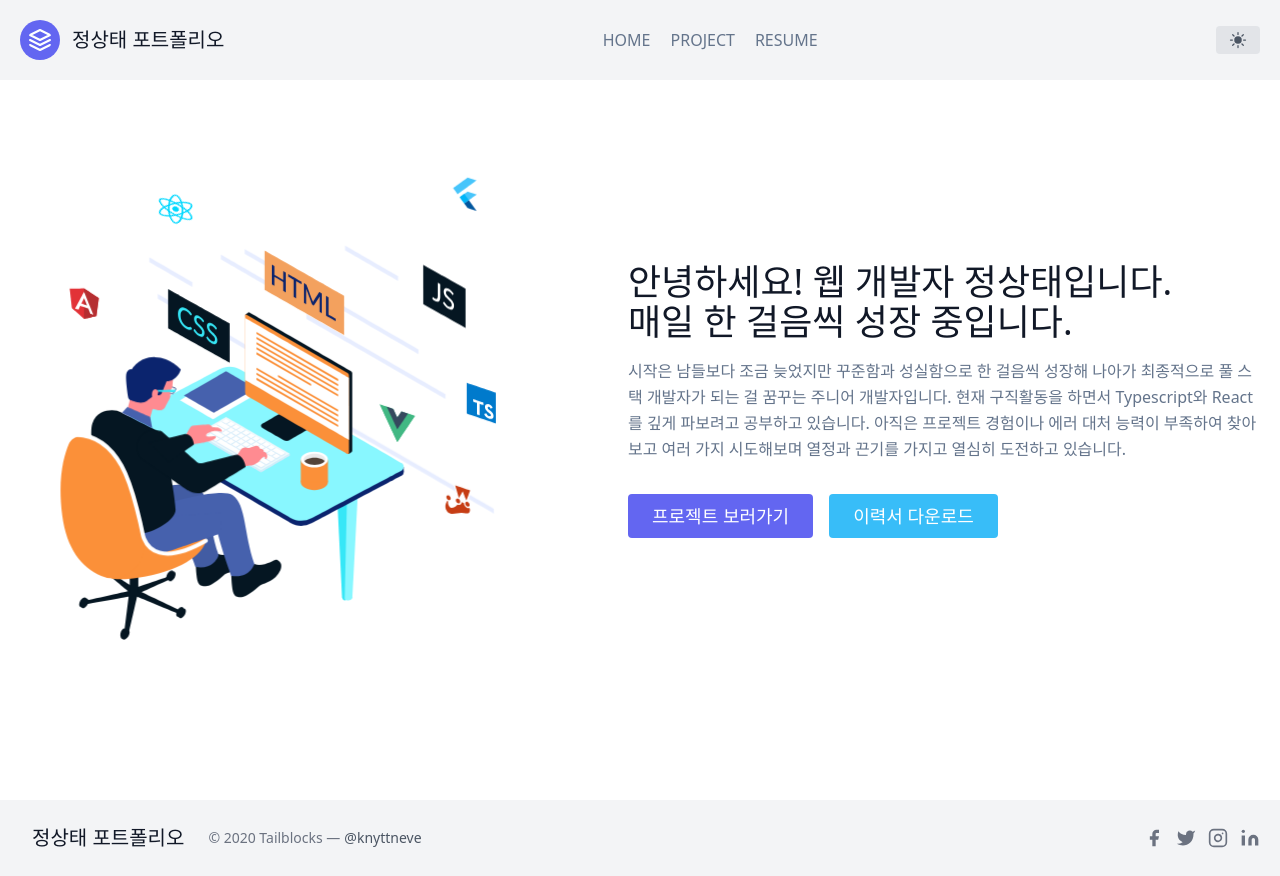
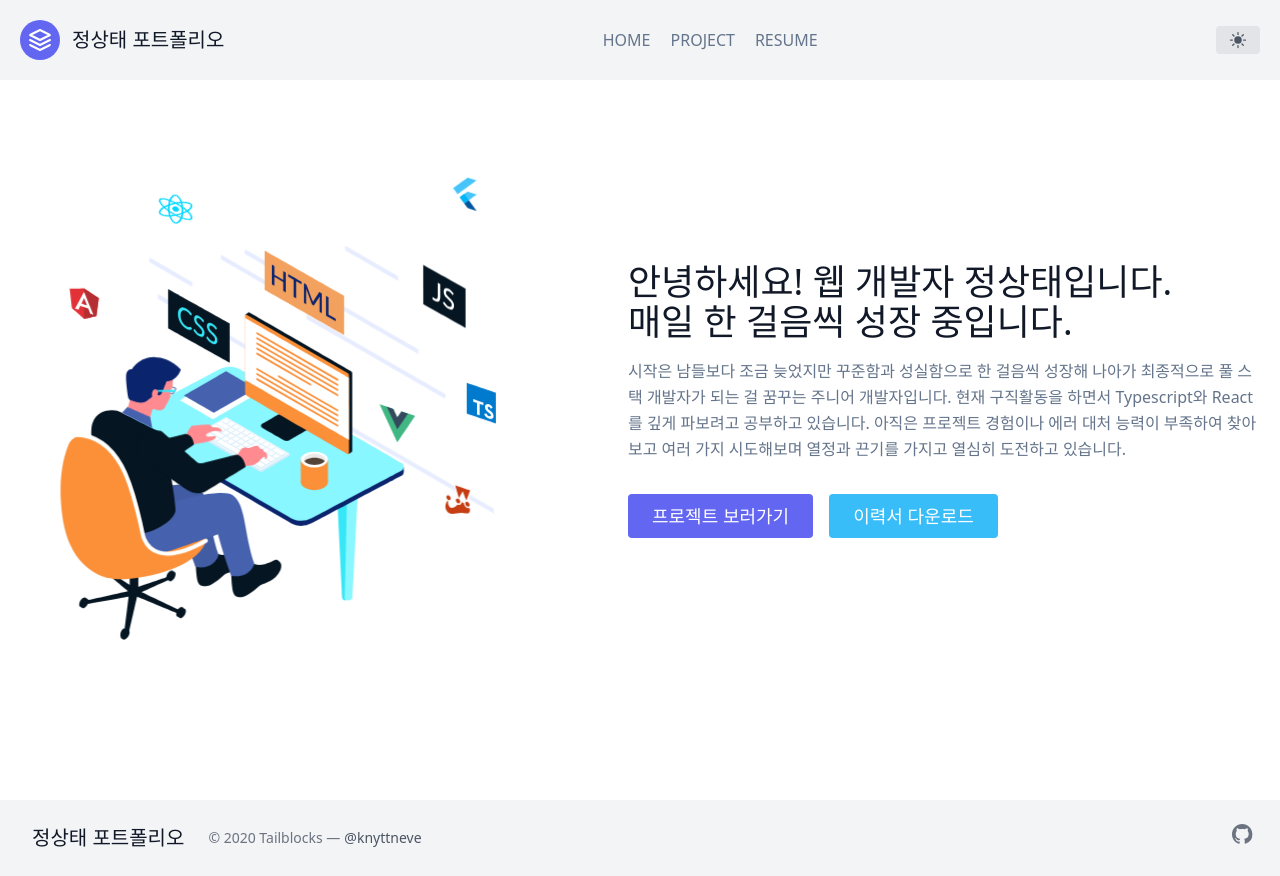
Before and after one commit to jeongsangtae/new-portfolio, a Next.js app: page / in a window 1280 px wide. Built offline with nearby package versions, Linux system fonts and the light colour scheme.

Commit message:
footer svg path github link

```diff
--- a/components/footer.js
+++ b/components/footer.js
@@ -23,59 +23,19 @@
               </a>
             </p>
             <span className="inline-flex sm:ml-auto sm:mt-0 mt-4 justify-center sm:justify-start">
-              <a className="text-gray-500">
+              <a
+                href="https://github.com/jeongsangtae"
+                className="ml-3 text-gray-500"
+              >
                 <svg
                   fill="currentColor"
                   strokeLinecap="round"
                   strokeLinejoin="round"
                   strokeWidth="2"
-                  className="w-5 h-5"
-                  viewBox="0 0 24 24"
+                  className="w-7 h-7"
+                  viewBox="0 0 22 22"
                 >
-                  <path d="M18 2h-3a5 5 0 00-5 5v3H7v4h3v8h4v-8h3l1-4h-4V7a1 1 0 011-1h3z"></path>
-                </svg>
-              </a>
-              <a className="ml-3 text-gray-500">
-                <svg
-                  fill="currentColor"
-                  strokeLinecap="round"
-                  strokeLinejoin="round"
-                  strokeWidth="2"
-                  className="w-5 h-5"
-                  viewBox="0 0 24 24"
-                >
-                  <path d="M23 3a10.9 10.9 0 01-3.14 1.53 4.48 4.48 0 00-7.86 3v1A10.66 10.66 0 013 4s-4 9 5 13a11.64 11.64 0 01-7 2c9 5 20 0 20-11.5a4.5 4.5 0 00-.08-.83A7.72 7.72 0 0023 3z"></path>
-                </svg>
-              </a>
-              <a className="ml-3 text-gray-500">
-                <svg
-                  fill="none"
-                  stroke="currentColor"
-                  strokeLinecap="round"
-                  strokeLinejoin="round"
-                  strokeWidth="2"
-                  className="w-5 h-5"
-                  viewBox="0 0 24 24"
-                >
-                  <rect width="20" height="20" x="2" y="2" rx="5" ry="5"></rect>
-                  <path d="M16 11.37A4 4 0 1112.63 8 4 4 0 0116 11.37zm1.5-4.87h.01"></path>
-                </svg>
-              </a>
-              <a className="ml-3 text-gray-500">
-                <svg
-                  fill="currentColor"
-                  stroke="currentColor"
-                  strokeLinecap="round"
-                  strokeLinejoin="round"
-                  strokeWidth="0"
-                  className="w-5 h-5"
-                  viewBox="0 0 24 24"
-                >
-                  <path
-                    stroke="none"
-                    d="M16 8a6 6 0 016 6v7h-4v-7a2 2 0 00-2-2 2 2 0 00-2 2v7h-4v-7a6 6 0 016-6zM2 9h4v12H2z"
-                  ></path>
-                  <circle cx="4" cy="4" r="2" stroke="none"></circle>
+                  <path d="M8 0C3.58 0 0 3.58 0 8c0 3.54 2.29 6.53 5.47 7.59.4.07.55-.17.55-.38 0-.19-.01-.82-.01-1.49-2.01.37-2.53-.49-2.69-.94-.09-.23-.48-.94-.82-1.13-.28-.15-.68-.52-.01-.53.63-.01 1.08.58 1.23.82.72 1.21 1.87.87 2.33.66.07-.52.28-.87.51-1.07-1.78-.2-3.64-.89-3.64-3.95 0-.87.31-1.59.82-2.15-.08-.2-.36-1.02.08-2.12 0 0 .67-.21 2.2.82.64-.18 1.32-.27 2-.27.68 0 1.36.09 2 .27 1.53-1.04 2.2-.82 2.2-.82.44 1.1.16 1.92.08 2.12.51.56.82 1.27.82 2.15 0 3.07-1.87 3.75-3.65 3.95.29.25.54.73.54 1.48 0 1.07-.01 1.93-.01 2.2 0 .21.15.46.55.38A8.012 8.012 0 0 0 16 8c0-4.42-3.58-8-8-8z"></path>
                 </svg>
               </a>
             </span>
```
